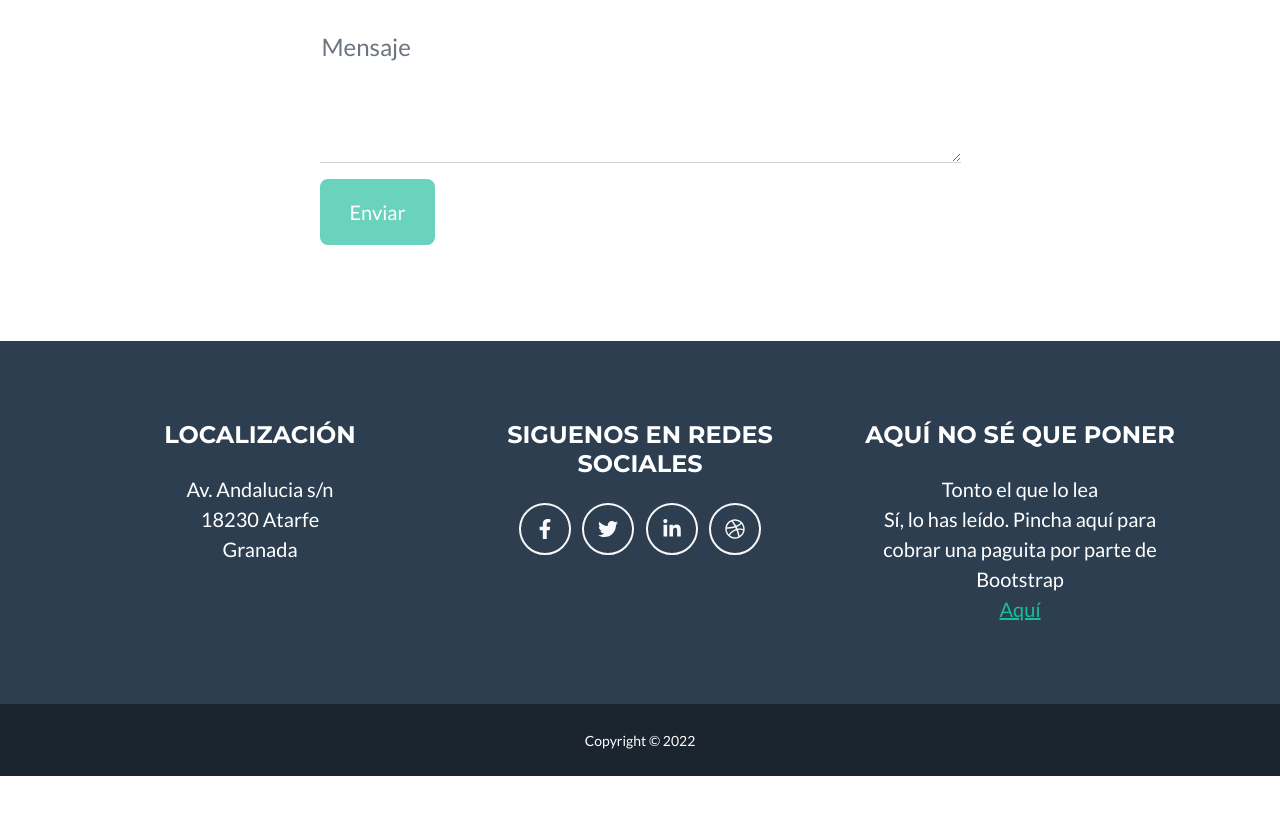
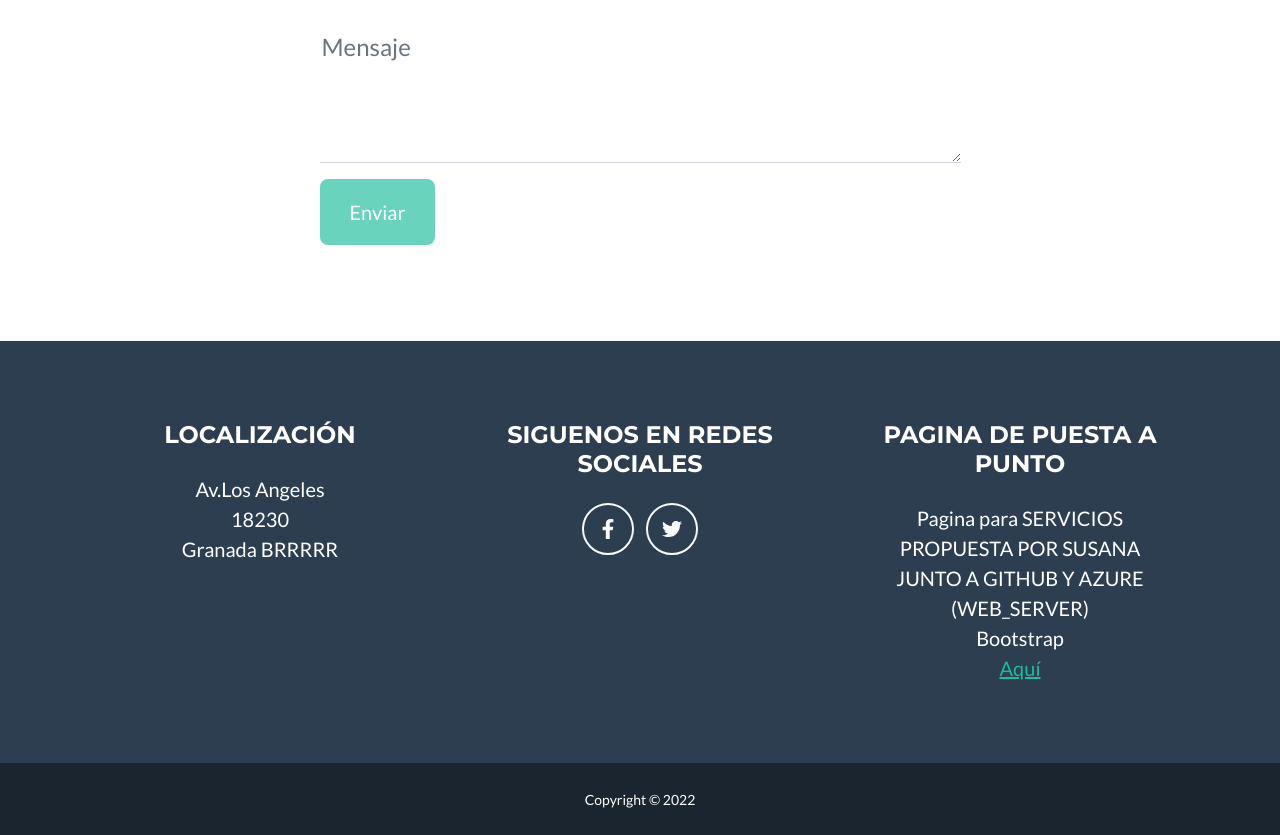
Before and after one commit to dperjim325/pag_web, a plain HTML site: page Servicios-main/pagina/index.html in a window 1280 px wide. Shown: the part 2268-3103 px from the top of the page. Before the commit the page ends 3044 px from the top, so only its background shows below. Drawn offline with nearby package versions, Linux system fonts and the light colour scheme.

Commit message:
REDES PUESTAS Y DIRECCION

```diff
--- a/Servicios-main/pagina/index.html
+++ b/Servicios-main/pagina/index.html
@@ -198,30 +198,28 @@
                     <div class="col-lg-4 mb-5 mb-lg-0">
                         <h4 class="text-uppercase mb-4">Localización</h4>
                         <p class="lead mb-0">
-                            Av. Andalucia s/n
+                            Av.Los Angeles
                             <br>
-                            18230 Atarfe
+                            18230
                             <br>
-                            Granada
+                            Granada BRRRRR
                         </p>
                     </div>
                     <!-- Footer Social Icons-->
                     <div class="col-lg-4 mb-5 mb-lg-0">
                         <h4 class="text-uppercase mb-4">Siguenos en Redes Sociales</h4>
-                        <a class="btn btn-outline-light btn-social mx-1" href="#!"><i class="fab fa-fw fa-facebook-f"></i></a>
-                        <a class="btn btn-outline-light btn-social mx-1" href="#!"><i class="fab fa-fw fa-twitter"></i></a>
-                        <a class="btn btn-outline-light btn-social mx-1" href="#!"><i class="fab fa-fw fa-linkedin-in"></i></a>
-                        <a class="btn btn-outline-light btn-social mx-1" href="#!"><i class="fab fa-fw fa-dribbble"></i></a>
+                        <a class="btn btn-outline-light btn-social mx-1" href="https://www.facebook.com/NexxuzHDOficial/"><i class="fab fa-fw fa-facebook-f"></i></a>
+                        <a class="btn btn-outline-light btn-social mx-1" href="https://twitter.com/ClashRoyaleES?ref_src=twsrc%5Egoogle%7Ctwcamp%5Eserp%7Ctwgr%5Eauthor"><i class="fab fa-fw fa-twitter"></i></a>
                     </div>
                     <!-- Footer About Text-->
                     <div class="col-lg-4">
-                        <h4 class="text-uppercase mb-4">Aquí no sé que poner</h4>
+                        <h4 class="text-uppercase mb-4">Pagina de puesta a punto</h4>
                         <p class="lead mb-0">
-                            Tonto el que lo lea
+                            Pagina para SERVICIOS
                             <br>
-                            Sí, lo has leído. Pincha aquí para
+                            PROPUESTA POR SUSANA
                             <br>
-                            cobrar una paguita por parte de
+                            JUNTO A GITHUB Y AZURE (WEB_SERVER)
                             <br>
                             Bootstrap
                             <br>
```
